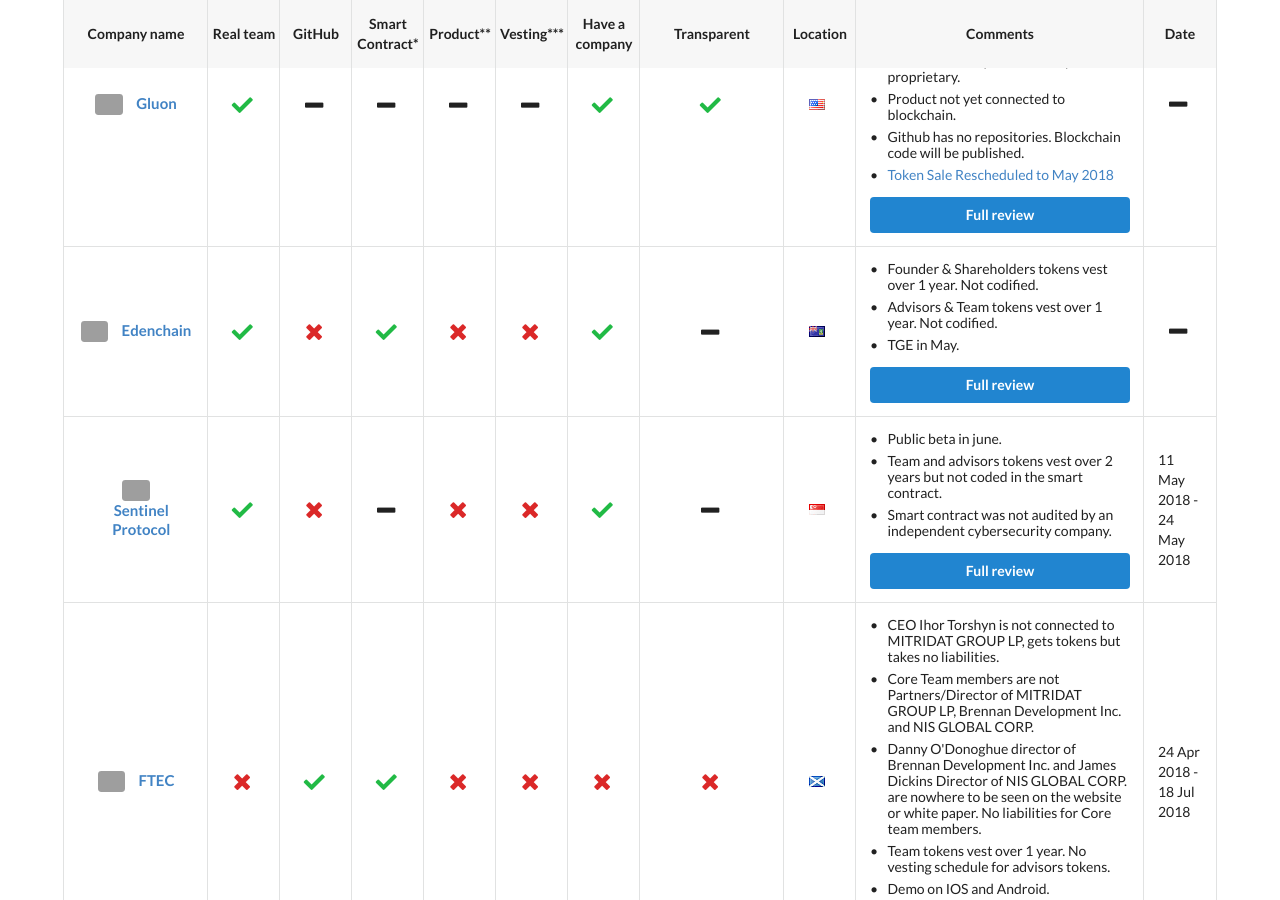
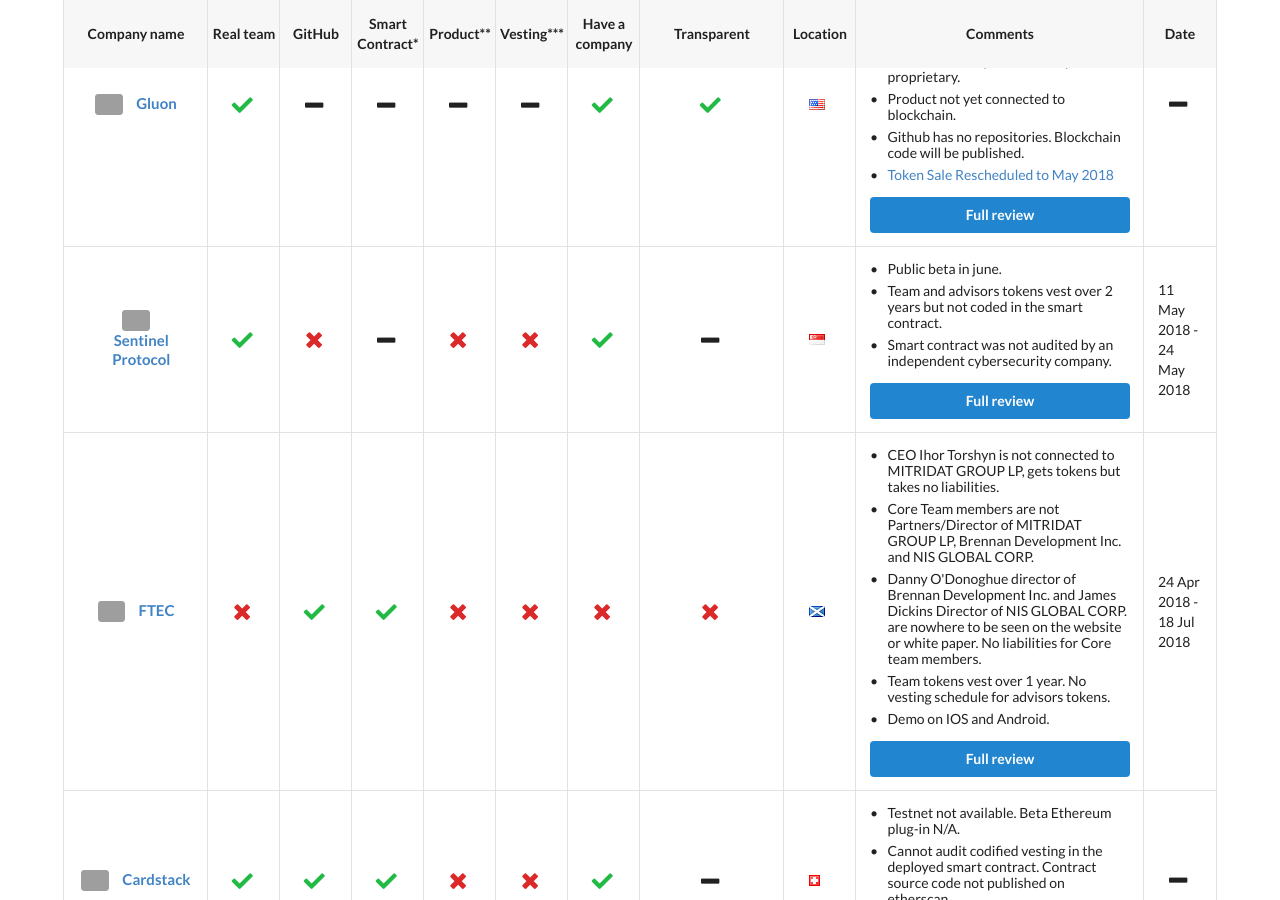
Before and after one commit to ico-check/ico-check, a Jekyll site: the page built from index.md, in a window 1280 px wide and 900 px high, scrolled down 5537 px. Built offline with Jekyll 4.4.1, drawn with Linux system fonts in a browser that asks for light colours; nearby versions of some CDN libraries; grey boxes are pictures that could not be loaded.

Commit message:
66-edenchain-ico-check
Moving to Past ICOs

```diff
--- a/_data/active-future-icos.yml
+++ b/_data/active-future-icos.yml
@@ -395,26 +395,6 @@
   safe:
   issue_url: https://github.com/ico-check/ico-check/issues/78
 
-- name: Edenchain
-  image: https://i.imgur.com/bfm56xl.jpg
-  url: https://edenchain.io/
-  real_team: true
-  github: false
-  smart_contract: true
-  product: false
-  min_vesting: false
-  have_company: true
-  transparent:
-  location: British Virgin Islands
-  comments:
-    - content: Founder & Shareholders tokens vest over 1 year. Not codified.
-    - content: Advisors & Team tokens vest over 1 year. Not codified.
-    - content: TGE in May.
-  ico_start_date:
-  ico_end_date:
-  safe:
-  issue_url: https://github.com/ico-check/ico-check/issues/87
-
 - name: Sentinel Protocol
   image: https://i.imgur.com/6h4E2Zv.jpg
   url: https://gonetwork.co/
```
